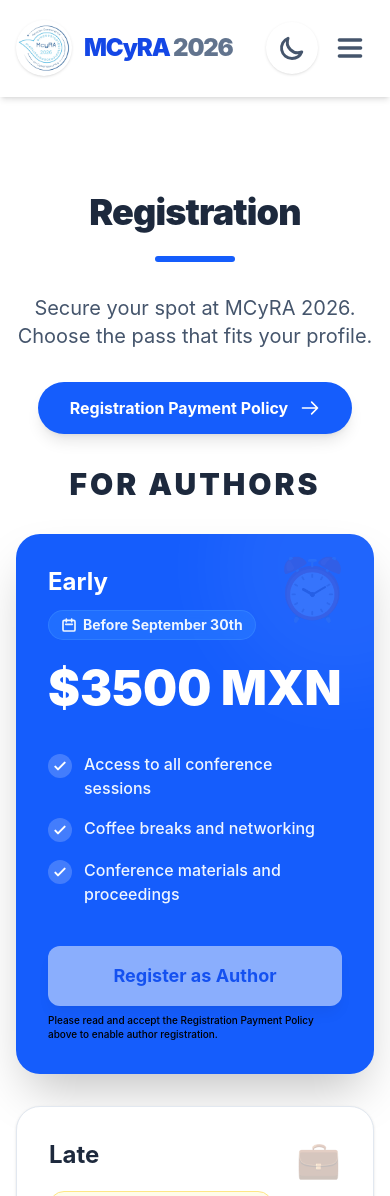
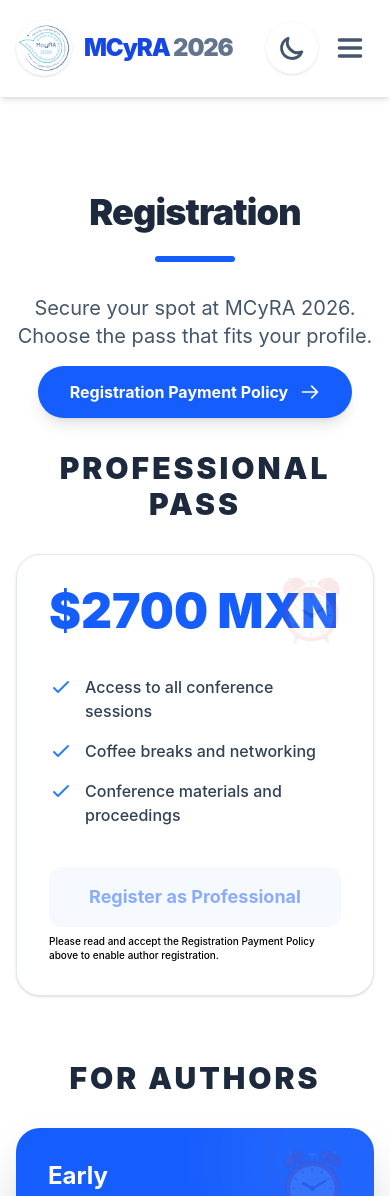
Before and after one commit to Karen616e/AMW2026, a React (Vite) app in the folder amw2026/: page /attend in a window 390 px wide. Shown: the top 1196 px of the page. Built offline with nearby package versions, Linux system fonts and the light colour scheme.

Commit message:
Se agregó registro de Professional Pass

```diff
--- a/amw2026/src/components/home/Registration.jsx
+++ b/amw2026/src/components/home/Registration.jsx
@@ -51,10 +51,10 @@
 
   return (
     <section id="registration" className="py-24 bg-white dark:bg-slate-900 transition-colors duration-300">
-      <div className="max-w-6xl mx-auto px-4 relative">
+      <div className="max-w-6xl mx-auto px-4 relative flex flex-col">
 
         {/* --- ENCABEZADO --- */}
-        <div className="text-center mb-8">
+        <div className="text-center mb-4">
           <h2 className="text-4xl md:text-5xl font-black text-slate-800 dark:text-white mb-6 tracking-tight">
             Registration
           </h2>
@@ -65,21 +65,9 @@
         </div>
 
         {/* ==========================================
-            SECCIÓN 1: AUTORES (Azul -> Blanco)
+            SECCIÓN 2: AUTORES (Azul -> Blanco)
             ========================================== */}
-        <div className="mb-20">
-          <div className="flex justify-center mb-8">
-            <button
-              type="button"
-              onClick={() => setIsPaymentPolicyOpen(true)}
-              className={primaryActionButtonClassName}
-            >
-              Registration Payment Policy
-              <svg className="w-5 h-5" fill="none" stroke="currentColor" viewBox="0 0 24 24" aria-hidden="true">
-                <path strokeLinecap="round" strokeLinejoin="round" strokeWidth="2" d="M14 5l7 7m0 0l-7 7m7-7H3" />
-              </svg>
-            </button>
-          </div>
+        <div className="order-2 mb-20">
           <h3 className="text-3xl font-black text-slate-800 dark:text-white mb-8 text-center uppercase tracking-widest">
             For Authors
           </h3>
@@ -199,26 +187,38 @@
         </div>
 
         {/* ==========================================
-            SECCIÓN 2: ESTUDIANTES (Blanco -> Azul)
-            ==========================================
-        <div className="mb-16">
+            SECCIÓN 1: PROFESSIONAL PASS
+            ========================================== */}
+        <div className="order-1 mb-16">
+          <div className="flex justify-center mb-8">
+            <button
+              type="button"
+              onClick={() => setIsPaymentPolicyOpen(true)}
+              className={primaryActionButtonClassName}
+            >
+              Registration Payment Policy
+              <svg className="w-5 h-5" fill="none" stroke="currentColor" viewBox="0 0 24 24" aria-hidden="true">
+                <path strokeLinecap="round" strokeLinejoin="round" strokeWidth="2" d="M14 5l7 7m0 0l-7 7m7-7H3" />
+              </svg>
+            </button>
+          </div>
           <h3 className="text-3xl font-black text-slate-800 dark:text-white mb-8 text-center uppercase tracking-widest">
-            For Students
+            Professional Pass
           </h3>
           <div className="grid grid-cols-1 md:grid-cols-2 gap-8 max-w-5xl mx-auto">
 
-             --- STUDENT EARLY (White) ---
-            <div className="flex flex-col bg-white dark:bg-slate-800 rounded-3xl p-8 md:p-10 border border-slate-200 dark:border-slate-700 shadow-sm hover:shadow-xl hover:-translate-y-2 transition-all duration-300 relative group">
+             {/*--- STUDENT EARLY (White) ---*/ }
+            <div className="flex flex-col bg-white dark:bg-slate-800 rounded-3xl p-8 md:p-10 border border-slate-200 dark:border-slate-700 shadow-sm hover:shadow-xl hover:-translate-y-2 transition-all duration-300 relative group md:col-span-2 md:w-full md:max-w-2xl md:justify-self-center">
               <div className="absolute top-0 right-0 p-6 opacity-10 group-hover:opacity-20 transition-opacity">
                 <span className="text-6xl">⏰</span>
               </div>
 
-              <h4 className="text-2xl font-bold text-slate-800 dark:text-white mb-3">Early</h4>
+              {/*<h4 className="text-2xl font-bold text-slate-800 dark:text-white mb-3">Early</h4>
               <div className="inline-flex items-center gap-1.5 px-3 py-1 rounded-full bg-green-50 dark:bg-green-900/30 text-green-600 dark:text-green-400 text-sm font-bold w-fit mb-6 border border-green-200 dark:border-green-800/50">
-                <svg className="w-4 h-4" fill="none" stroke="currentColor" viewBox="0 0 24 24"><path strokeLinecap="round" strokeLinejoin="round" strokeWidth="2.5" d="M8 7V3m8 4V3m-9 8h10M5 21h14a2 2 0 002-2V7a2 2 0 00-2-2H5a2 2 0 00-2 2v12a2 2 0 002 2z"></path></svg>
+              <svg className="w-4 h-4" fill="none" stroke="currentColor" viewBox="0 0 24 24"><path strokeLinecap="round" strokeLinejoin="round" strokeWidth="2.5" d="M8 7V3m8 4V3m-9 8h10M5 21h14a2 2 0 002-2V7a2 2 0 00-2-2H5a2 2 0 00-2 2v12a2 2 0 002 2z"></path></svg>
                 Before August 7th
               </div>
-              <p className="text-slate-500 dark:text-slate-400 font-medium mb-8">For currently enrolled undergraduate and graduate students.</p>
+              <p className="text-slate-500 dark:text-slate-400 font-medium mb-8">For currently enrolled undergraduate and graduate students.</p>*/}
 
               <div className="mb-8">
                 <div className="flex items-end gap-2 mb-2">
@@ -235,12 +235,27 @@
                 ))}
               </ul>
 
-              <button
-                onClick={() => handleOpenModal('Student - Early')}
-                className="w-full py-4 rounded-xl font-bold text-lg bg-blue-50 dark:bg-slate-700 text-blue-600 dark:text-blue-400 hover:bg-blue-600 hover:text-white transition-colors duration-300"
-              >
-                Register as Student
-              </button>
+               <div className="relative group">
+                <button
+                  type="button"
+                  disabled={!hasAgreedToPaymentPolicy}
+                  aria-describedby={!hasAgreedToPaymentPolicy ? 'late-payment-policy-tooltip' : undefined}
+                  onClick={() => handleOpenModal('Professional Pass')}
+                  className={`w-full py-4 rounded-xl font-bold text-lg bg-blue-50 dark:bg-slate-700 text-blue-600 dark:text-blue-400 transition-colors duration-300 ${hasAgreedToPaymentPolicy ? 'hover:bg-blue-600 hover:text-white' : 'cursor-not-allowed opacity-50'}`}
+                >
+                  Register as Professional
+                </button>
+                {!hasAgreedToPaymentPolicy && (
+                  <span
+                    id="late-payment-policy-tooltip"
+                    role="tooltip"
+                    className="pointer-events-none mt-2 block text-left text-[10px] font-medium leading-snug text-black opacity-100 transition-opacity duration-200 sm:absolute sm:bottom-full sm:left-1/2 sm:mb-3 sm:w-72 sm:-translate-x-1/2 sm:rounded-xl sm:bg-slate-100 sm:px-4 sm:py-3 sm:text-center sm:text-xs sm:leading-relaxed sm:text-slate-900 sm:shadow-xl sm:opacity-0 sm:group-hover:opacity-100 sm:group-focus-within:opacity-100 dark:text-slate-300 sm:dark:bg-slate-200 sm:dark:text-slate-900"
+                  >
+                    Please read and accept the Registration Payment Policy above to enable author registration.
+                  </span>
+                )}
+              </div>
+
             </div>
 
             {/* --- STUDENT LATE (Blue) ---
@@ -284,10 +299,10 @@
                   Register as Student
                 </button>
               </div>
-            </div>
+            </div>*/}
 
           </div>
-        </div>*/}
+        </div>
 
       </div>
 
--- a/amw2026/src/components/home/ScheduleTable.jsx
+++ b/amw2026/src/components/home/ScheduleTable.jsx
@@ -62,7 +62,7 @@
                     className="flex items-center justify-center w-full h-full p-2 text-white font-semibold hover:underline hover:bg-sky-800/50 transition-colors cursor-pointer"
                     title="Ver ubicación en Google Maps"
                   >
-                    Register
+                    Register|
                   </a>
                 </td>
 
--- a/amw2026/src/data/dates.js
+++ b/amw2026/src/data/dates.js
@@ -32,7 +32,7 @@
 {
     event: "Camera ready",
     date: "October 09, 2026",
-    status: "upcoming",
+    status: "past",
     note: ""
 },
 {
--- a/amw2026/src/data/registration.js
+++ b/amw2026/src/data/registration.js
@@ -1,7 +1,7 @@
 export const registrationFees = [
   {
     type: "Early Bird (Before August)",
-    student: "$150 USD",
+    student: "$2700 MXN",
     regular: "$3500 MXN"
   },
   {
```
